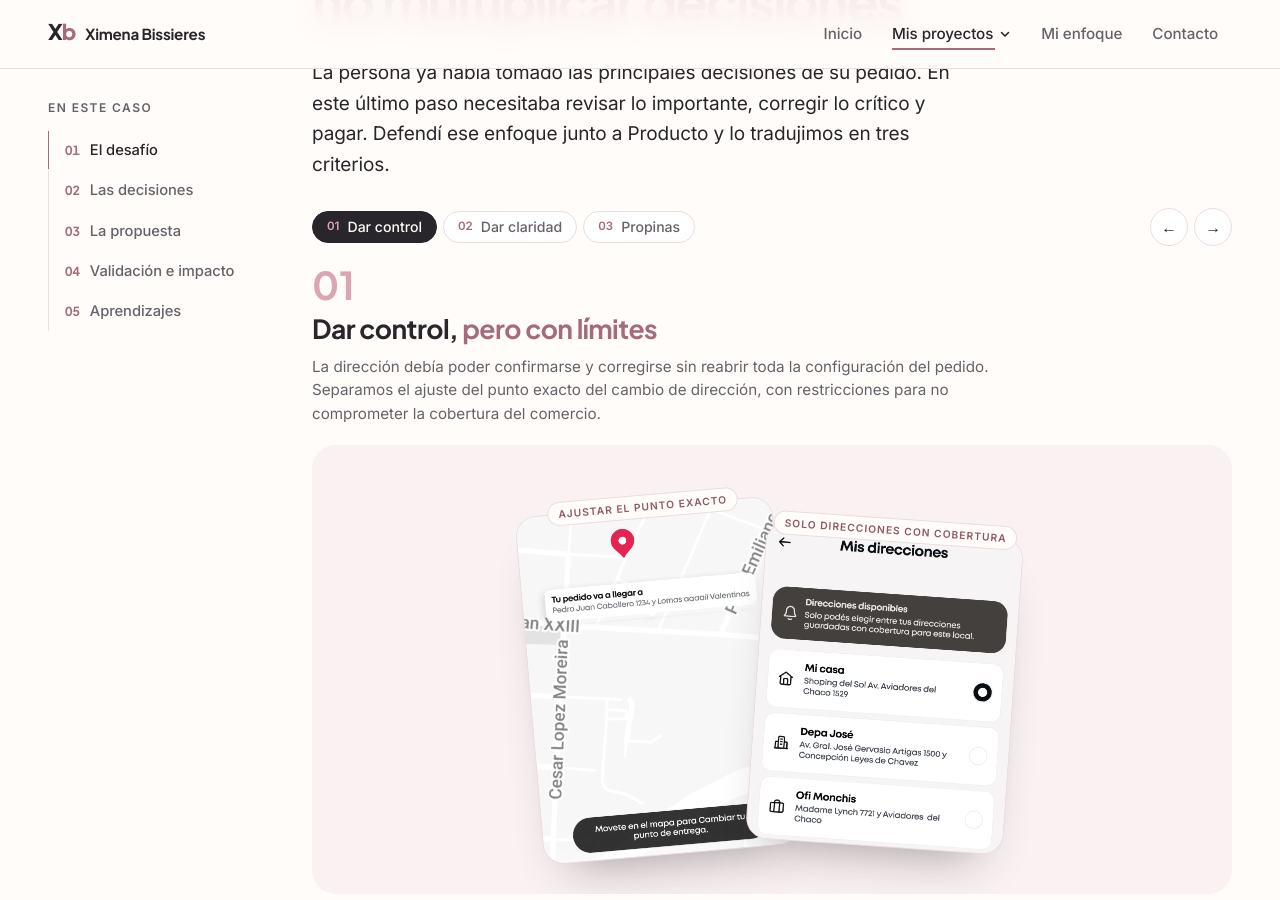
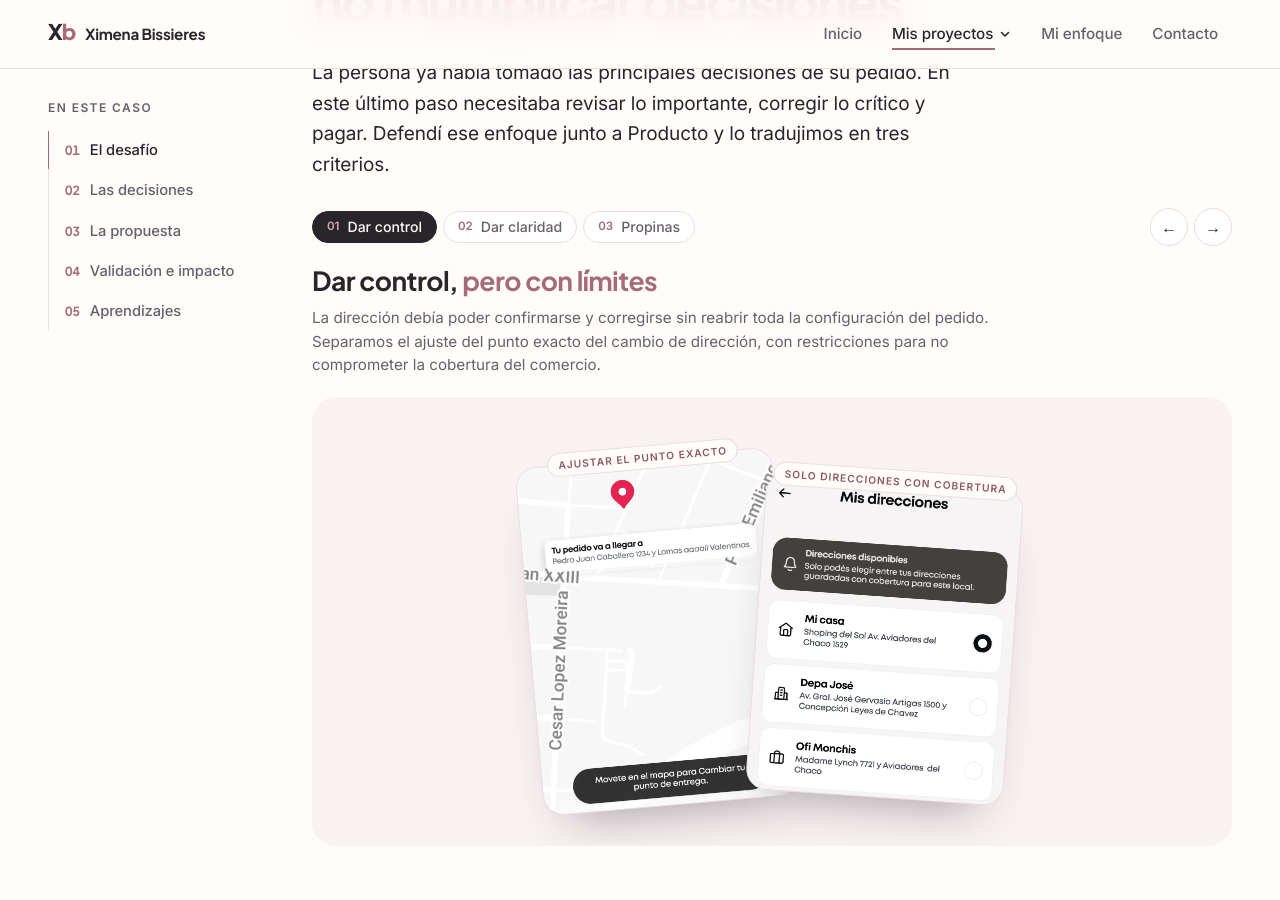
Before and after one commit to ximebissieres/Ximebissieres.github.io, a Jekyll site: the page built from proyectos/monchis.html, in a window 1280 px wide and 900 px high, scrolled down 2073 px. Built offline with Jekyll 4.4.1, drawn with Linux system fonts in a browser that asks for light colours.

Commit message:
Monchis: quita los números grandes 01–03 de las diapositivas de Las decisiones
Co-Authored-By: Claude Opus 5.5 <noreply@anthropic.com>
Claude-Session: https://claude.ai/code/session_01DJ4kQgEHjb3PtnpPBBuZ5X

```diff
--- a/proyectos/monchis.html
+++ b/proyectos/monchis.html
@@ -114,7 +114,6 @@ summary: 'En Monchis, los pedidos podían ser con envío a domicilio, retiro en
       <div class="crits">
         <article class="crit" id="cc-s1" role="tabpanel" aria-labelledby="cc-t1" aria-roledescription="diapositiva">
           <div class="crit-text">
-            <p class="crit-n">01</p>
             <h3>Dar control, <em>pero con límites</em></h3>
             <p>La dirección debía poder confirmarse y corregirse sin reabrir toda la configuración del pedido. Separamos el ajuste del punto exacto del cambio de dirección, con restricciones para no comprometer la cobertura del comercio.</p>
           </div>
@@ -125,7 +124,6 @@ summary: 'En Monchis, los pedidos podían ser con envío a domicilio, retiro en
         </article>
         <article class="crit crit--split" id="cc-s2" role="tabpanel" aria-labelledby="cc-t2" aria-roledescription="diapositiva">
           <div class="crit-text">
-            <p class="crit-n">02</p>
             <h3>Dar claridad <em>sin perder el foco</em></h3>
             <p>Reorganizamos la información para priorizar la entrega, los medios de pago, los beneficios y el resumen. Los métodos de pago conservaron su protagonismo, y el total y «Finalizar pedido» quedaron visibles durante todo el recorrido.</p>
           </div>
@@ -146,7 +144,6 @@ summary: 'En Monchis, los pedidos podían ser con envío a domicilio, retiro en
         </article>
         <article class="crit crit--stack crit--tips" id="cc-s3" role="tabpanel" aria-labelledby="cc-t3" aria-roledescription="diapositiva">
           <div class="crit-text">
-            <p class="crit-n">03</p>
             <h3>Propinas: sugerir <em>sin quitar el control</em></h3>
             <p>Los testeos del discovery de Service Design y los requerimientos del negocio dieron forma al componente. Usé esos hallazgos para iterar junto a Producto y Service Design.</p>
           </div>
```
